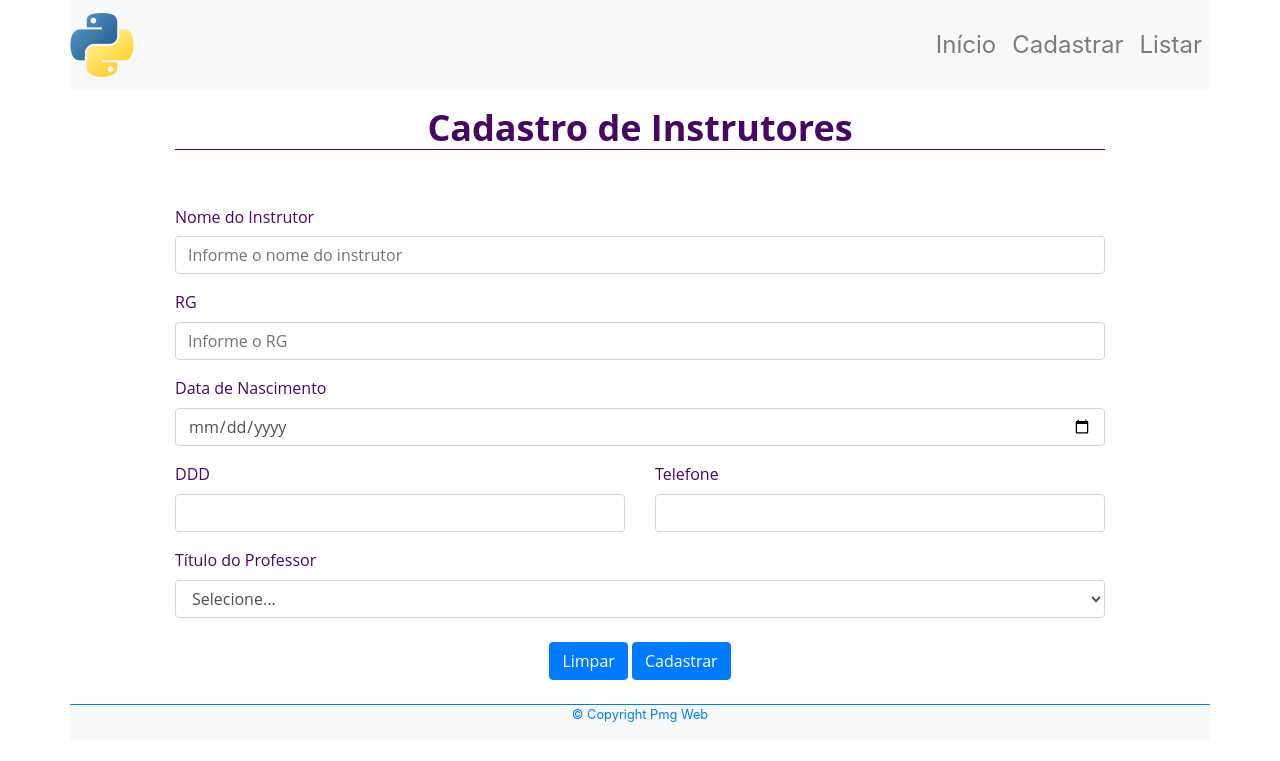
After one commit to msferreira-prof/abcdosaber_python, a Django app: page /instrutor/cadastrar/ in a window 1280 px wide. The commit adds this page. Shown: the top 761 px of the page. Run offline with Django 4.2, Linux system fonts and the light colour scheme.

Commit message:
Instrutor

```diff
--- /dev/null
+++ b/instrutor/forms.py
@@ -0,0 +1,10 @@
+from django import forms
+
+# Create your models here.
+class InstrutorForm(forms.Form):
+    rg = forms.CharField(max_length=15,  help_text='Informe o RG do instrutor')
+    nome = forms.CharField(max_length=70, help_text='Informe o nome do instrutor')
+    data_nascimento = forms.DateField(help_text='Informe a data de nascimento do instrutor')
+    telefone = forms.CharField(max_length=9, help_text='Informe o telefone do instrutor')
+    ddd = forms.CharField(max_length=3, help_text='Informe o DDD do telefone do instrutor')
+    codigo_titulo = forms.IntegerField(help_text='Informe o código do título do instrutor')
--- /dev/null
+++ b/instrutor/templates/instrutor/cadastroInstrutor.html
@@ -0,0 +1,81 @@
+{% extends "base_template.html" %}
+
+{% block title %}
+    <title>Títulos</title>
+{% endblock %}
+
+{% block menu %}
+    <div class="collapse navbar-collapse justify-content-end" id="mynavbar">
+        <div class="navbar-nav">
+            <a href="/" class="nav-link">Início</a>
+            <a href="{% url 'instrutor:cadastro' %}" class="nav-link">Cadastrar</a>
+            <a href="{% url 'instrutor:listar' %}" class="nav-link">Listar</a>
+        </div>
+    </div>
+{% endblock %}
+
+{% block titulo_pagina %}
+{% endblock %}
+
+{% block corpo %}
+    <main class="container m-2 w-75 mx-auto my-font-family">
+
+        <div class="row">
+            <div class="col text-center m-0">
+                <h2 class="mt-2 mb-5 my-h2">Cadastro de Instrutores</h2>
+            </div>
+        </div>
+
+        <!-- formulario HTML -->
+        <form name="frmCadastrarInstrutor" action="{% url 'instrutor:cadastrar' %}" method="post" class="my-label-color-purple">
+            {% csrf_token %}
+
+            <div class="form-group">
+                <label for="idNomeInstrutor" class="col-form-label">Nome do Instrutor</label>
+                <input class="form-control" type="text" id="idNomeInstrutor" name="nome"
+                    placeholder="Informe o nome do instrutor" maxlength="70" required>
+            </div>
+
+            <div class="form-group">
+                <label for='idRg'>RG</label>
+                <input class="form-control" type='text' id='idRg' name='rg' placeholder="Informe o RG" maxlength="45"
+                    required>
+            </div>
+
+            <div class="form-group">
+                <label for='idDataNascimento'>Data de Nascimento</label>
+                <input class="form-control" type='date' id='idDataNascimento' name='data_nascimento' required>
+            </div>
+
+            <div class="form-group row">
+                <div class="col-sm-6">
+                    <label for='idDdd'>DDD</label>
+                    <input class="form-control" type='ddd' id='idDataNascimento' name='ddd' maxlength="3" required>
+                </div>
+                <div class="col-sm-6">
+                    <label for='idTelefone'>Telefone</label>
+                    <input class="form-control" type='text' id='idTelefone' name='telefone' maxlength="9" required>
+                </div>
+            </div>
+
+            <div class="form-group">
+                <label for="idTitulo">Título do Professor</label>
+                <select class="form-control" id="idTitulo" name="codigo_titulo">
+                    <option value="0">Selecione...</option>
+                    <option value="1">Professor Doutor</option>
+                    <option value="2">Professor Sabe-Tudo</option>
+                    <option value="3">Professor Estagiário</option>
+
+                </select>
+            </div>
+
+            <div class="form-group my-4 text-center">
+                <input type="reset" value="Limpar" class="btn btn-primary btn-md">
+                <input type="submit" value="Cadastrar" class="btn btn-primary btn-md">
+            </div>
+
+        </form>
+
+    </main>
+
+{% endblock %}
--- a/instrutor/templates/instrutor/listarInstrutores.html
+++ b/instrutor/templates/instrutor/listarInstrutores.html
@@ -8,7 +8,7 @@
     <div class="collapse navbar-collapse justify-content-end" id="mynavbar">
         <div class="navbar-nav">
             <a href="/" class="nav-link">Início</a>
-            <a href="#" class="nav-link">Cadastrar</a>
+            <a href="{% url 'instrutor:cadastro' %}" class="nav-link">Cadastrar</a>
             <a href="{% url 'instrutor:listar' %}" class="nav-link">Listar</a>
         </div>
     </div>
--- a/instrutor/urls.py
+++ b/instrutor/urls.py
@@ -5,4 +5,6 @@ app_name = "instrutor"
 
 urlpatterns = [
     path("lista/", views.listar, name="listar"),
+    path("cadastro/", views.carregar_cadastro, name="cadastro"),
+    path("cadastrar/", views.cadastrar, name="cadastrar"),
 ]
--- a/instrutor/views.py
+++ b/instrutor/views.py
@@ -1,7 +1,9 @@
 # Create your views here.
 from urllib import request
 from django.shortcuts import render
+from instrutor.forms import InstrutorForm
 from instrutor.models import Instrutor
+import tipodeatividade
 
 # Create your views here.
 ## listar os tipos de atividade cadastrados
@@ -11,3 +13,25 @@ def listar(request):
         'instrutores': lista_instrutor,
     }
     return render(request, 'instrutor/listarInstrutores.html', context=contexto)
+
+## carregar a pagina de cadastro de instrutor
+def carregar_cadastro(request):
+    return render(request, 'instrutor/cadastroInstrutor.html')
+
+## cadastrar um instrutor
+def cadastrar(request):
+    form = InstrutorForm(request.POST)
+    if form.is_valid():
+        dados_instrutor = form.cleaned_data
+        instrutor = Instrutor(
+            nome=dados_instrutor['nome'],
+            rg=dados_instrutor['rg'],
+            data_nascimento=dados_instrutor['data_nascimento'],
+            ddd=dados_instrutor['ddd'],
+            telefone=dados_instrutor['telefone'],
+            codigo_titulo=dados_instrutor['codigo_titulo']
+        )
+
+        instrutor.save()
+
+    return render(request, 'instrutor/cadastroInstrutor.html')
--- /dev/null
+++ b/titulo/forms.py
@@ -0,0 +1,4 @@
+from django import forms
+
+class TituloForm(forms.Form):
+    descricao = forms.CharField(max_length=100, required=False, help_text='Informe a descrição do Título')
--- a/titulo/templates/titulo/listarTitulos.html
+++ b/titulo/templates/titulo/listarTitulos.html
@@ -8,7 +8,7 @@
     <div class="collapse navbar-collapse justify-content-end" id="mynavbar">
         <div class="navbar-nav">
             <a href="/" class="nav-link">Início</a>
-            <a href="cadastroTitulos.html" class="nav-link">Cadastrar</a>
+            <a href="{% url 'titulo:cadastro' %}" class="nav-link">Cadastrar</a>
             <a href="{% url 'titulo:listar' %}" class="nav-link">Listar</a>
         </div>
     </div>
@@ -52,7 +52,7 @@
                 </thead>
 
                 <!-- linhas -->
-                {% for ti in titulo %}
+                {% for titulo in titulos %}
 
                     <tr>
                         <td class="text-center"> {{ titulo.codigo }} </td>
--- a/titulo/urls.py
+++ b/titulo/urls.py
@@ -5,4 +5,7 @@ app_name = "titulo"
 
 urlpatterns = [
     path("lista/", views.listar, name="listar"),
+    path("cadastro/", views.carregar_cadastro, name="cadastro"),
+    path("cadastrar/", views.cadastrar, name="cadastrar"),
+
 ]
```
Also changed, not shown: titulo/templates/titulo/cadastroTitulo.html (added, +41 -0 lines), titulo/views.py (+18 -0 lines).
